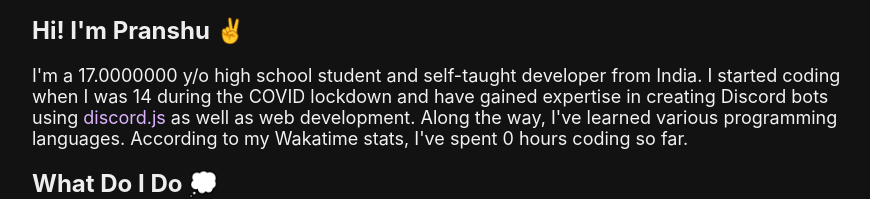
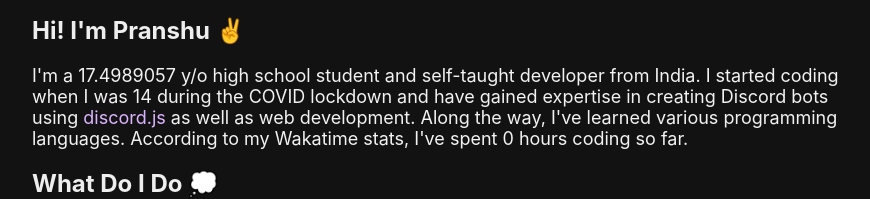
Before and after one commit to pranshu05/pranshu05.vercel.app, a React (Create React App) app: page /about in a window 1280 px wide. Shown: the part 189-388 px from the top of the page, without its empty margins (192-1062 px from the left). Built offline with nearby package versions, Linux system fonts and the light colour scheme; no server answers.

Commit message:
should work

```diff
--- a/src/components/AboutMe.js
+++ b/src/components/AboutMe.js
@@ -2,11 +2,12 @@ import { Tech } from "./Technologies";
 import { useState, useEffect } from "react";
 
 export const AboutMe = () => {
-  const birthdate = new Date(2005, 10, 4);
+  const birthdate = new Date("2005-10-04");
   const ageInYears = Math.floor(
-    (new Date() - birthdate) / (1000 * 60 * 60 * 24 * 365.25)
+    (new Date() - birthdate) / (1000 * 60 * 60 * 24 * 365)
   );
-  const ageFormatted = ageInYears.toFixed(7);
+  const ageInPoints = (new Date() - birthdate) / (1000 * 60 * 60 * 24 * 365);
+  const ageFormatted = ageInPoints.toFixed(7);
 
   const [codingHours, setCodingHours] = useState(0);
 
```
